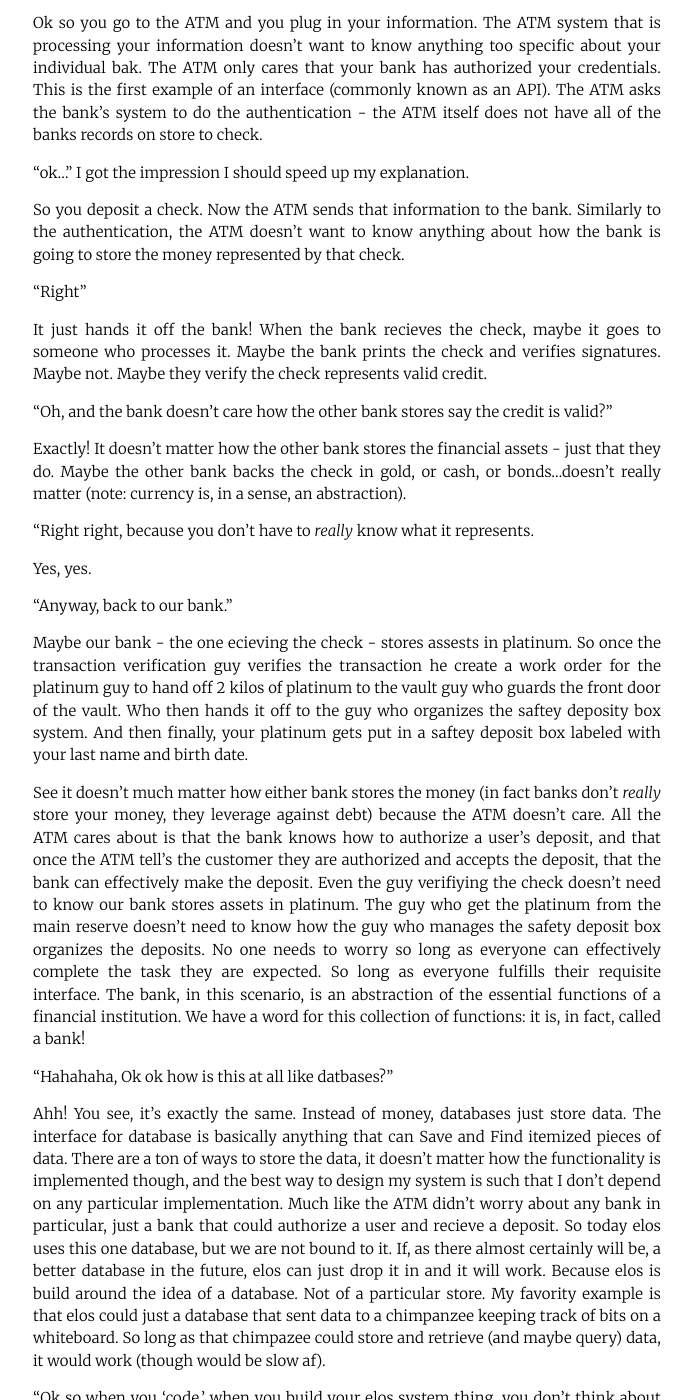
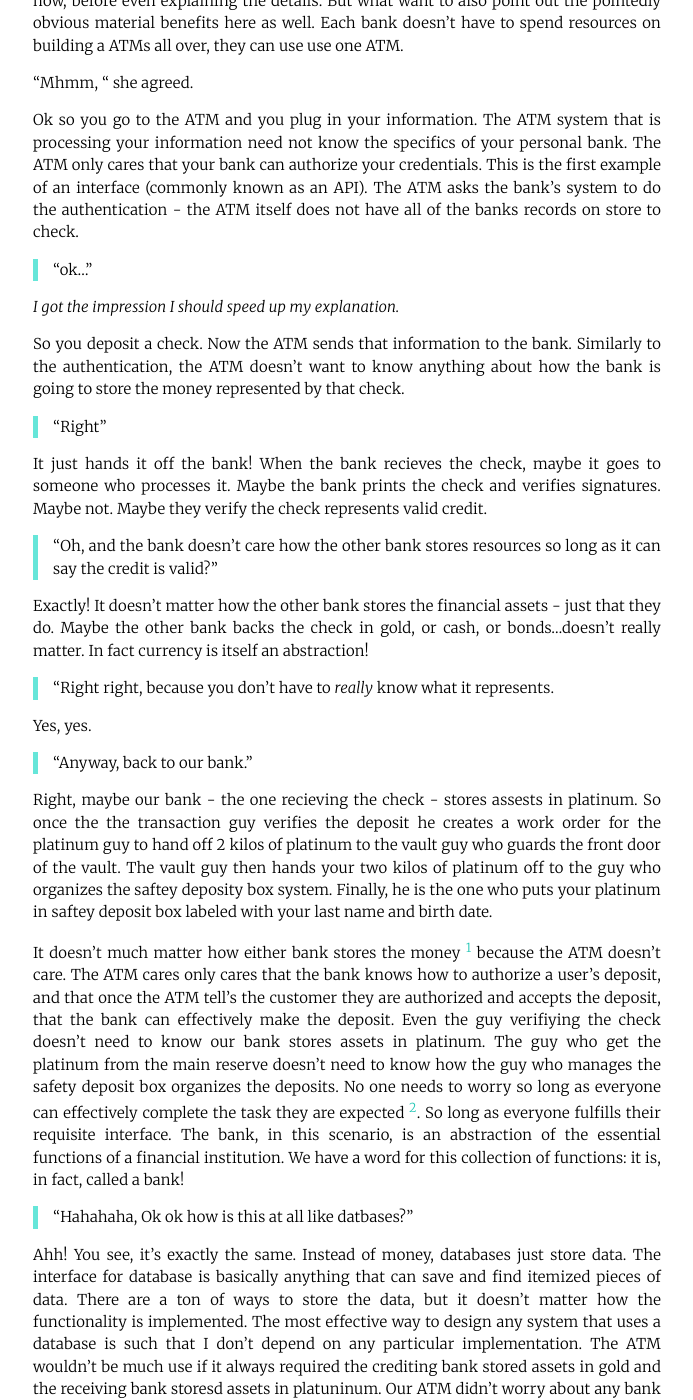
Before and after one commit to samcal/thenewrad.io, a Jekyll site: the page built from _posts/2015-02-26-real-interfaces.markdown, in a window 1280 px wide and 1400 px high, scrolled down 1150 px. Shown: the whole window, without its empty margins (293-986 px from the left). Built offline with Jekyll 4.4.1, drawn with Linux system fonts in a browser that asks for light colours; some of the changed text lies outside the part shown.

Commit message:
more edits

```diff
--- a/_posts/2015-02-26-real-interfaces.markdown
+++ b/_posts/2015-02-26-real-interfaces.markdown
@@ -21,11 +21,15 @@
 
 > "No no no, this is different. Ok, how about ATMs..."
 
-### ATMs
+### What does an ATM do?
 
-What does an ATM do? Well, the whole idea is that it's an automated teller machine, that instead of going inside the bank, which is only open so many hours a day, you can get your money outside. That led to banks putting these machines right outside of the building, so you could show up, plug in your card and then get some money.
+Well, the whole idea is that it's an automated teller machine, that instead of going inside the bank, which is only open so many hours a day, you can withdraw your money outside. That resulted in banks installing these machines on the exterior of their building. You could show up, plug in your card and then get some money.
 
-It was simple enough...I guess, but what if I want to travel to New York, and get money there. It's fine if I can find a Chase, or Bank of America, but if I can't then I'm out of luck...or money. It didn't take banks long to wonder why they needed to each create their own special ATMs to satisfy customers across the country, or around the world, so slowly the ATM infrastructure services arrived, wherein if a particulary kind of ATM catered to your bank, you could use it. This itself is an example of the power of a specialization economy. The ATM service can provide the best ATM experience for consumers, while allowing banks to expand their ATM premise at a fraction of the price it would cost to install their own specialized machines.
+It was simple enough...I guess, but what if I travel to New York, and want to withdraw some money there. I'm perfectly well off if I can find a Chase, or Bank of America or whichever bank of which I am a patron. If I can not, however, find my bank, then I am out of luck...or money.or money.
+
+She laughed.
+
+Banks soon began to wonder at why they each needed to a vaste network of their own special ATMs to satisfy customers across the country, or around the world. So slowly the ATM infrastructure services arrived. If an ATM "type" catered to your bank, you could use it. Ahh let us admire the specialization economy. The ATM service can provide the best ATM experience for consumers, while allowing banks to expand their ATM premise at a fraction of the price it would cost to install their own specialized machines.
 
 She was nodding...good!
 
@@ -33,47 +37,48 @@
 
 "Mhmm, " she agreed.
 
-Ok so you go to the ATM and you plug in your information. The ATM system that is processing your information doesn't want to know anything too specific about your individual bak. The ATM only cares that your bank has authorized your credentials. This is the first example of an interface (commonly known as an API). The ATM asks the bank's system to do the authentication - the ATM itself does not have all of the banks records on store to check.
+Ok so you go to the ATM and you plug in your information. The ATM system that is processing your information need not know the specifics of your personal bank. The ATM only cares that your bank can authorize your credentials. This is the first example of an interface (commonly known as an API). The ATM asks the bank's system to do the authentication - the ATM itself does not have all of the banks records on store to check.
 
-"ok..." I got the impression I should speed up my explanation.
+> "ok..."
+
+*I got the impression I should speed up my explanation.*
 
 So you deposit a check. Now the ATM sends that information to the bank. Similarly to the authentication, the ATM doesn't want to know anything about how the bank is going to store the money represented by that check.
 
-"Right"
-
+> "Right"
 
 It just hands it off the bank! When the bank recieves the check, maybe it goes to someone who processes it. Maybe the bank prints the check and verifies signatures. Maybe not. Maybe they verify the check represents valid credit.
 
-"Oh, and the bank doesn't care how the other bank stores say the credit is valid?"
+> "Oh, and the bank doesn't care how the other bank stores resources so long as it can say the credit is valid?"
 
-Exactly! It doesn't matter how the other bank stores the financial assets - just that they do. Maybe the other bank backs the check in gold, or cash, or bonds...doesn't really matter (note: currency is, in a sense, an abstraction).
+Exactly! It doesn't matter how the other bank stores the financial assets - just that they do. Maybe the other bank backs the check in gold, or cash, or bonds...doesn't really matter. In fact currency is itself an abstraction!
 
-"Right right, because you don't have to _really_ know what it represents.
+> "Right right, because you don't have to _really_ know what it represents.
 
 Yes, yes.
 
-"Anyway, back to our bank."
+> "Anyway, back to our bank."
 
-Maybe our bank - the one ecieving the check - stores assests in platinum. So once the transaction verification guy verifies the transaction he create a work order for the platinum guy to hand off 2 kilos of platinum to the vault guy who guards the front door of the vault. Who then hands it off to the guy who organizes the saftey deposity box system. And then finally, your platinum gets put in a saftey deposit box labeled with your last name and birth date.
+Right, maybe our bank - the one recieving the check - stores assests in platinum. So once the the transaction guy verifies the deposit he creates a work order for the platinum guy to hand off 2 kilos of platinum to the vault guy who guards the front door of the vault. The vault guy then hands your two kilos of platinum off to the guy who organizes the saftey deposity box system. Finally, he is the one who puts your platinum in saftey deposit box labeled with your last name and birth date.
 
 
-See it doesn't much matter how either bank stores the money (in fact banks don't _really_ store your money, they leverage against debt) because the ATM doesn't care. All the ATM cares about is that the bank knows how to authorize a user's deposit, and that once the ATM tell's the customer they are authorized and accepts the deposit, that the bank can effectively make the deposit. Even the guy verifiying the check doesn't need to know our bank stores assets in platinum. The guy who get the platinum from the main reserve doesn't need to know how the guy who manages the safety deposit box organizes the deposits. No one needs to worry so long as everyone can effectively complete the task they are expected. So long as everyone fulfills their requisite interface. The bank, in this scenario, is an abstraction of the essential functions of a financial institution. We have a word for this collection of functions: it is, in fact, called a bank!
+It doesn't much matter how either bank stores the money [^1] because the ATM doesn't care. The ATM cares only cares that the bank knows how to authorize a user's deposit, and that once the ATM tell's the customer they are authorized and accepts the deposit, that the bank can effectively make the deposit. Even the guy verifiying the check doesn't need to know our bank stores assets in platinum. The guy who get the platinum from the main reserve doesn't need to know how the guy who manages the safety deposit box organizes the deposits. No one needs to worry so long as everyone can effectively complete the task they are expected [^2]. So long as everyone fulfills their requisite interface. The bank, in this scenario, is an abstraction of the essential functions of a financial institution. We have a word for this collection of functions: it is, in fact, called a bank!
 
-"Hahahaha, Ok ok how is this at all like datbases?"
+> "Hahahaha, Ok ok how is this at all like datbases?"
 
-Ahh! You see, it's exactly the same. Instead of money, databases just store data. The interface for database is basically anything that can Save and Find itemized pieces of data. There are a ton of ways to store the data, it doesn't matter how the functionality is implemented though, and the best way to design my system is such that I don't depend on any particular implementation. Much like the ATM didn't worry about any bank in particular, just a bank that could authorize a user and recieve a deposit. So today elos uses this one database, but we are not bound to it. If, as there almost certainly will be, a better database in the future, elos can just drop it in and it will work. Because elos is build around the idea of a database. Not of a particular store. My favority example is that elos could just a database that sent data to a chimpanzee keeping track of bits on a whiteboard. So long as that chimpazee could store and retrieve (and maybe query) data, it would work (though would be slow af).
+Ahh! You see, it's exactly the same. Instead of money, databases just store data. The interface for database is basically anything that can save and find itemized pieces of data. There are a ton of ways to store the data, but it doesn't matter how the functionality is implemented. The most effective way to design any system that uses a database is such that I don't depend on any particular implementation. The ATM wouldn't be much use if it always required the crediting bank stored assets in gold and the receiving bank storesd assets in platuninum. Our ATM didn't worry about any bank in particular, just a bank that could authorize a user and recieve a deposit. So today elos uses one database, but we are not bound to it. If there is, as there almost certainly will be, a better database in the future, elos can just drop it in and it will work:elos is built around the idea of a database. There could be crazy implementations. My favorite example is that elos could use an implementation that sent data to a chimpanzee keeping track of bits on a whiteboard. So long as that chimpazee could store and retrieve (and maybe query) data, it would work (though would be slow af).
 
-"Ok so when you 'code,' when you build your elos system thing, you don't think about the database"
+> "Ok so when you 'code,' when you build your elos system thing, you don't think about the database"
 
 Right! That's abstraction.
 
-"Wait an interfaces are..."
+> "Wait, and interfaces are..."
 
-The contract that I have with that abstraction. Saving and Retrieving is the interface of the database. Authorizing and depositing that of the bank. But a database and  a bank are both abstractions.
+The contract that I have with that abstraction. Saving and retrieving records is the interface of the database. Authorizing and depositing that of the bank. But a database and  a bank are both abstractions.
 
-"Hmm, cool....ok. Well I guess, I mean you said this applied to all systems, but what other..."
+> "Hmm, cool....ok. Well I guess... I mean you said this applied to all systems, but what other..."
 
-I'm glad you asked. I contend that abstraction and interfaces are so effective that we have arrived there in our justice system as well.
+I'm glad you asked! I contend that abstraction and interfaces are so effective that we have arrived there in our justice system as well.
 
 *Confused look*
 
@@ -82,3 +87,7 @@
  I think justice has evolved over time. Aristotle talked about the good life, the one right way to live. Then Kant talks instead about the treating humans as ends in themselves - no suggestion at how to live per say, but a suggestion on how to act (this is the part of Kant’s philosophy I do like). Finally Rawls appears and says there is no one right action or course of life, you need only satisfy certain requirements: namely treat people with respect. I think we have evolved from the difficult over-reaching perspective of prescriptive morality to a more abstracted notion governing morality. After all if you want to generalize something to work over all situations you have to generalize somewhat. So long as you act in a way not at odds with these certain principles, you are ok.
 
  This is what the Declaration of Independence did to human rights. “Life, liberty and the pursuit of happiness.” The role of the government is to protect these rights, and each human is afforded these inalienable rights by nature of living. There’s no right way to govern, but any government must not infringe upon these inherent rights. Maybe Kant shouldn’t be saying there is exactly a correct morality, but rather so long as you treat people as an ends in themselves (rather than a means to an end) you are generally ok. I prefer that perspective.
+
+
+[^1]: Banks don't _really_ store your money, they leverage against debt.
+[^2]: There is a level of trust present here
```
